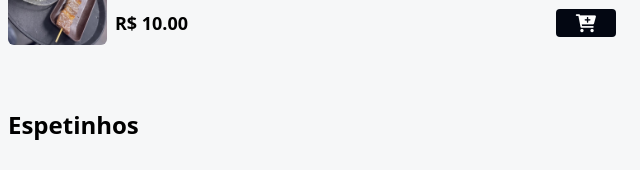
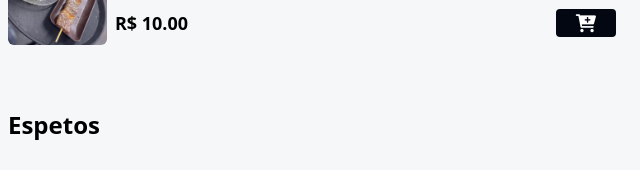
Before and after one commit to oriongraciano/CardapioOnlineJunin, a website: page index.html in a window 1280 px wide. Shown: the part 839-1009 px from the top of the page, 0-640 px from the left. Drawn offline with nearby package versions, Linux system fonts and the light colour scheme.

Commit message:
Update index.html

```diff
--- a/index.html
+++ b/index.html
@@ -136,7 +136,7 @@
 
         <div class="mx-auto max-w-7xl px-2 my-2">
             <h2 class="font-bold text-2xl">
-                Espetinhos
+                Espetos
             </h2>
         </div>
         <br>
```
